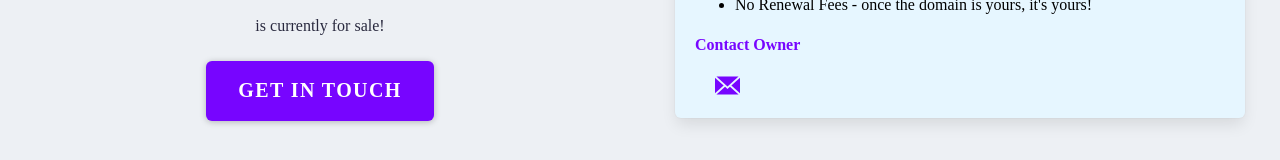
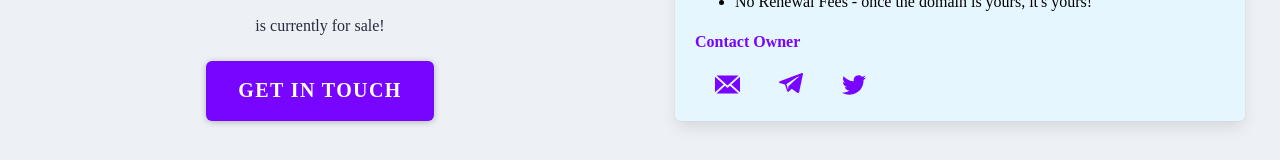
Before and after one commit to creepto/forsale, a plain HTML site: page index.html in a window 1280 px wide. Shown: the part 387-547 px from the top of the page. Drawn offline with Linux system fonts and the light colour scheme; a web font is replaced by a local one.

Commit message:
added twitter and telegram

```diff
--- a/index.html
+++ b/index.html
@@ -93,6 +93,49 @@
                   </g>
                 </svg>
               </a>
+              <!-- Hide this if you don't want to specify a Telegram user -->
+              <a
+                class="contact margin-right"
+                target="_blank"
+                href="https://t.me/MYTELEGRAM"
+                title="Telegram"
+              >
+                <svg
+                  clip-rule="evenodd"
+                  fill-rule="evenodd"
+                  height="27"
+                  stroke-linejoin="round"
+                  stroke-miterlimit="1.41421"
+                  width="24"
+                  xmlns="http://www.w3.org/2000/svg"
+                >
+                  <path
+                    fill="#7705FF"
+                    d="m18.384 22.779c.322.228.737.285 1.107.145.37-.141.642-.457.724-.84.869-4.084 2.977-14.421 3.768-18.136.06-.28-.04-.571-.26-.758s-.525-.241-.797-.14c-4.193 1.552-17.106 6.397-22.384 8.35-.335.124-.553.446-.542.799.012.354.25.661.593.764 2.367.708 5.474 1.693 5.474 1.693s1.452 4.385 2.209 6.615c.095.28.314.5.603.576.288.075.596-.004.811-.207 1.216-1.148 3.096-2.923 3.096-2.923s3.572 2.619 5.598 4.062zm-11.01-8.677 1.679 5.538.373-3.507s6.487-5.851 10.185-9.186c.108-.098.123-.262.033-.377-.089-.115-.253-.142-.376-.064-4.286 2.737-11.894 7.596-11.894 7.596z"
+                  ></path>
+                </svg>
+              </a>
+              <!-- End of Telegram-->
+              <!-- Hide f you don't want to specify a Twitter user-->
+              <a
+                class="contact margin-right"
+                target="_blank"
+                href="https://twitter.com//MYTWITTER"
+                title="Twitter"
+              >
+                <svg
+                  xmlns="http://www.w3.org/2000/svg"
+                  width="24"
+                  height="24"
+                  viewBox="0 0 24 24"
+                >
+                  <path
+                    fill="#7705FF"
+                    d="M24 4.557c-.883.392-1.832.656-2.828.775 1.017-.609 1.798-1.574 2.165-2.724-.951.564-2.005.974-3.127 1.195-.897-.957-2.178-1.555-3.594-1.555-3.179 0-5.515 2.966-4.797 6.045-4.091-.205-7.719-2.165-10.148-5.144-1.29 2.213-.669 5.108 1.523 6.574-.806-.026-1.566-.247-2.229-.616-.054 2.281 1.581 4.415 3.949 4.89-.693.188-1.452.232-2.224.084.626 1.956 2.444 3.379 4.6 3.419-2.07 1.623-4.678 2.348-7.29 2.04 2.179 1.397 4.768 2.212 7.548 2.212 9.142 0 14.307-7.721 13.995-14.646.962-.695 1.797-1.562 2.457-2.549z"
+                  />
+                </svg>
+              </a>
+              <!-- End of Twitter-->
             </p>
           </div>
         </div>
```
Also changed, not shown: README.md.
